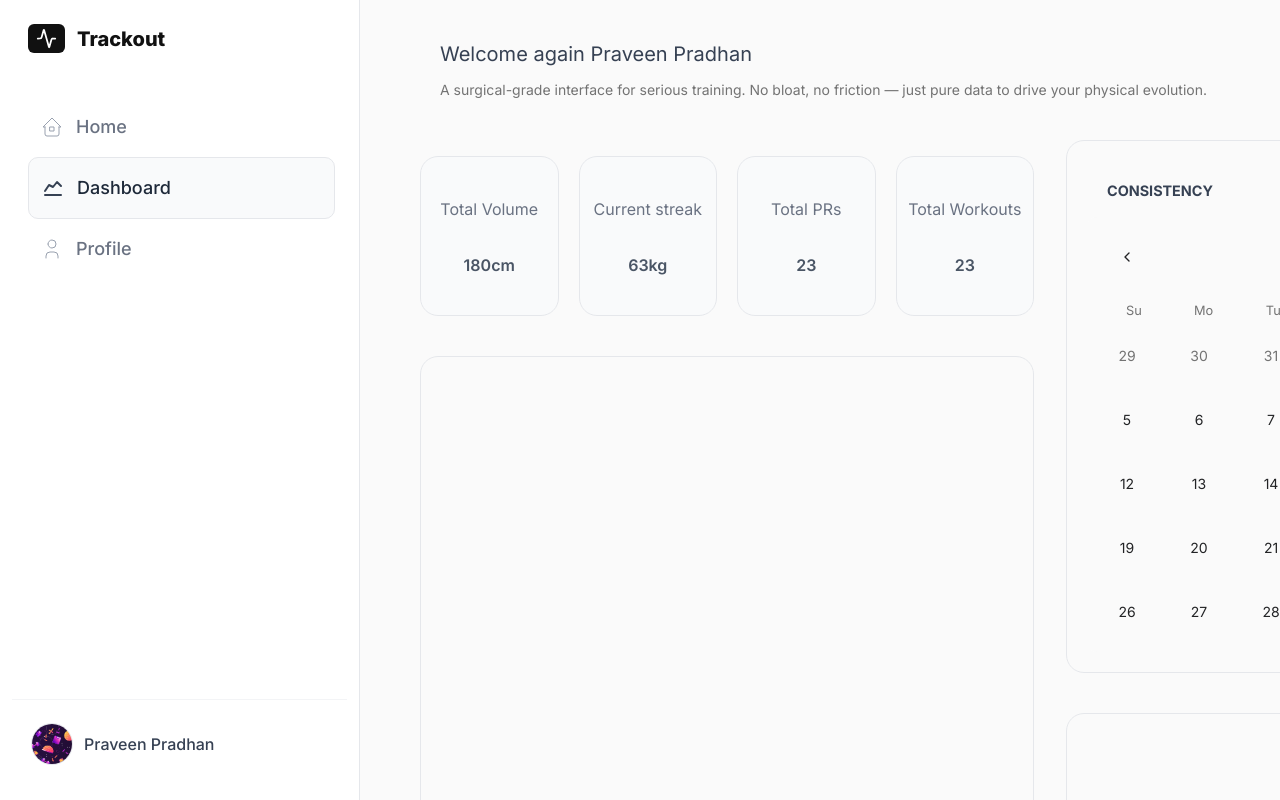
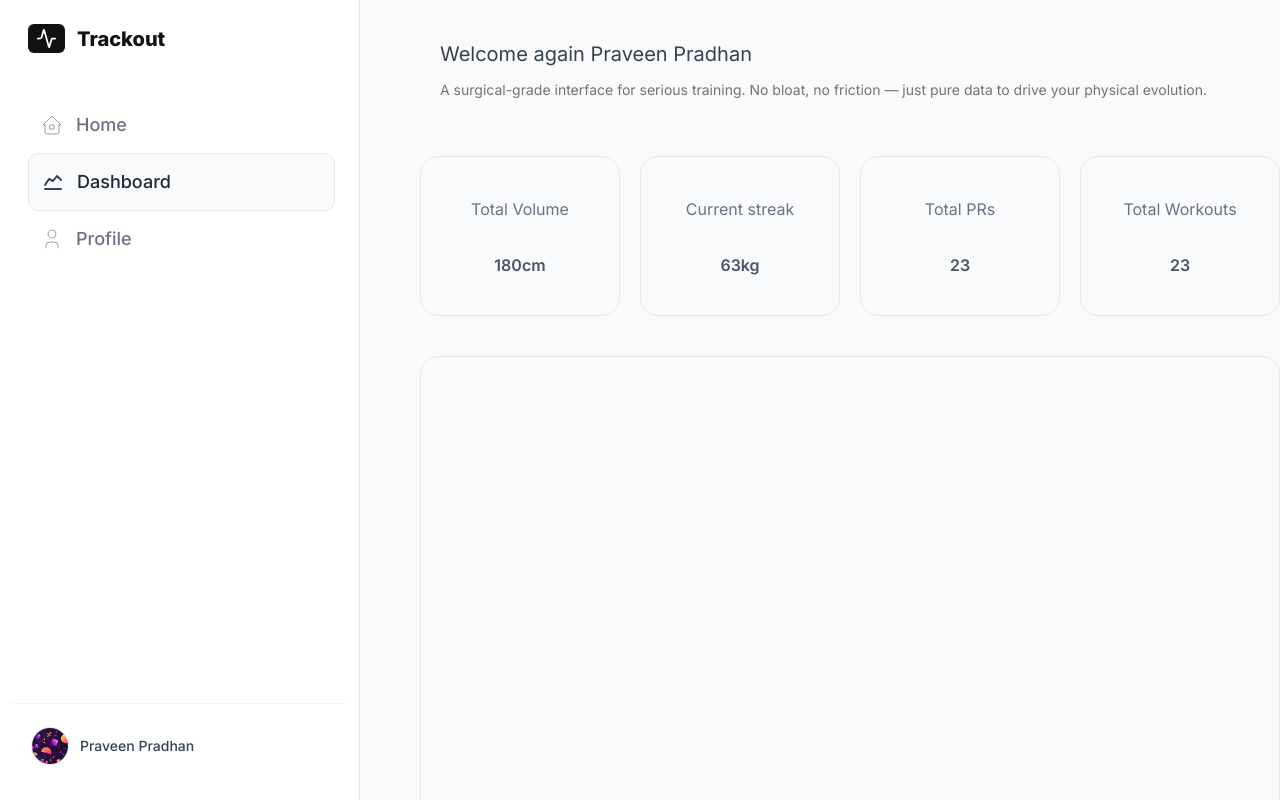
Before and after one commit to prvncodz/trackout, a React (Vite) app in the folder client/: page /dashboard/1 in a window 1280 px wide. Built offline with nearby package versions, Linux system fonts and the light colour scheme; a web font is replaced by a local one.

Commit message:
ui changes

```diff
--- a/client/src/components/layout/SideBar.jsx
+++ b/client/src/components/layout/SideBar.jsx
@@ -11,6 +11,7 @@ import { useAuth } from "../../stores/user.store.js";
 import Navbar from "./Navbar.jsx";
 import Button from "../ui/Button.jsx";
 import HamburgerButton from "../ui/HamburgerButton.jsx";
+import { motion } from "motion/react"
 
 // UserInfo component  — receives avatarUrl + fullName from parent
 
@@ -21,16 +22,16 @@ const UserInfo = ({ avatarUrl, fullName }) => (
                 <img
                     src={avatarUrl}
                     alt={fullName}
-          className="h-10 w-10 shrink-0 rounded-full object-cover ring-1 ring-gray-200"
+                    className="size-9 shrink-0 rounded-full object-cover ring-1 ring-gray-200"
                 />
             ) : (
                 <div className="flex h-10 w-10 shrink-0 items-center justify-center rounded-full bg-gray-200 text-xs font-medium text-gray-600">
                     {fullName?.[0]?.toUpperCase() ?? "U"}
                 </div>
             )}
-      <span className="truncate text-base font-medium text-gray-700">
+            <motion.span className="truncate text-sm font-medium text-gray-700">
                 {fullName ?? "Username"}
-      </span>
+            </motion.span>
         </div>
     </div>
 );
@@ -72,7 +73,7 @@ const Sidebar = ({ avatarUrl, fullName, className = "" }) => {
             </div>
 
             {/* Nav */}
-      <nav className="space-y-0.8 mt-10 ml-1 flex-1 px-3 pt-1">
+            <nav className="space-y-0.9 mt-10 ml-1 flex-1 px-3 pt-1 gap-3">
                 {NAV_ITEMS.map((item) => {
                     const Icon = item.icon;
                     const isActive = location.pathname === item.path;
@@ -81,9 +82,8 @@ const Sidebar = ({ avatarUrl, fullName, className = "" }) => {
                         <button
                             key={item.page}
                             onClick={() => handleNav(item)}
-              className={`flex w-full items-center gap-3 rounded-lg px-3 py-4 text-left text-lg font-medium transition-all duration-150 ${
-                isActive
-                  ? "border-line-color border bg-gray-50 text-gray-800"
+                            className={`flex w-full items-center gap-3 rounded-lg px-3 py-3.5 text-left text-lg font-medium transition-all duration-200 ${isActive
+                                    ? "border-line-color border bg-gray-50 text-gray-800 shadow-standard"
                                     : "text-gray-500 hover:bg-gray-50 hover:text-gray-800"
                                 } `}
                         >
--- a/client/src/pages/DashboardPage.jsx
+++ b/client/src/pages/DashboardPage.jsx
@@ -1,4 +1,4 @@
-import Calendar from "@/components/ui/Calender.jsx";
+import Calendar from "../components/ui/Calender.jsx";
 import SideBarLayout from "../components/layout/SideBar";
 import { useAuth } from "@/stores/user.store";
 
@@ -42,7 +42,7 @@ const DashboardPage = () => {
             <SideBarLayout>
                 <div className="flex flex-col overflow-auto no-scrollbar pb-25">
                     <Greetings />
-                    <div className="flex gap-3">
+                    <div className="flex gap-3 lg:flex-col">
                         <div className="flex flex-col h-screen overflow-auto gap-6 lg:pl-15 ">
                             <Cards />
                             <div className="bg-neutral-50 border border-line-color h-120 rounded-2xl  "></div>
--- a/client/src/pages/HomePage.jsx
+++ b/client/src/pages/HomePage.jsx
@@ -1,6 +1,5 @@
 import {
     IconCopy,
-  IconDots,
     IconDotsVertical,
     IconNotes,
     IconPencil,
@@ -96,6 +95,8 @@ const allLogs = [
         content: `<h2>Pull Day — Deadlift Heavy</h2><p>Came in for one reason: pull heavy. Everything else was accessory. Mindset was locked.</p><h3>Conventional Deadlift</h3><ul><li>80kg x 5 (warm-up)</li><li>100kg x 3</li><li>115kg x 2</li><li>125kg x 1</li><li>130kg x 1 <strong>(PR)</strong></li></ul><h3>T-Bar Row</h3><ul><li>50kg x 10</li><li>60kg x 8</li><li>65kg x 8</li></ul><h3>Wide Grip Pulldown</h3><ul><li>55kg x 12</li><li>60kg x 10</li><li>65kg x 8</li></ul><h3>Chest-Supported Row</h3><ul><li>40kg x 12</li><li>45kg x 10</li><li>45kg x 10</li></ul><h3>Incline Dumbbell Curl</h3><ul><li>14kg x 12</li><li>16kg x 10</li><li>16kg x 10</li></ul><h3>Reverse Curl</h3><ul><li>20kg x 15</li><li>20kg x 12</li></ul><p><em>Notes: 130kg deadlift PR. Back is getting stronger. Don't stop now.</em></p>`,
     },
 ];
+
+
 const Popup = () => {
     return (
         <ul className="border-line-color absolute top-10 right-0 z-10 flex w-50 flex-col gap-5 rounded-xl border bg-neutral-50 p-5 text-neutral-500 shadow-md">
```
Lines whose indentation alone changed are shown as unchanged.
